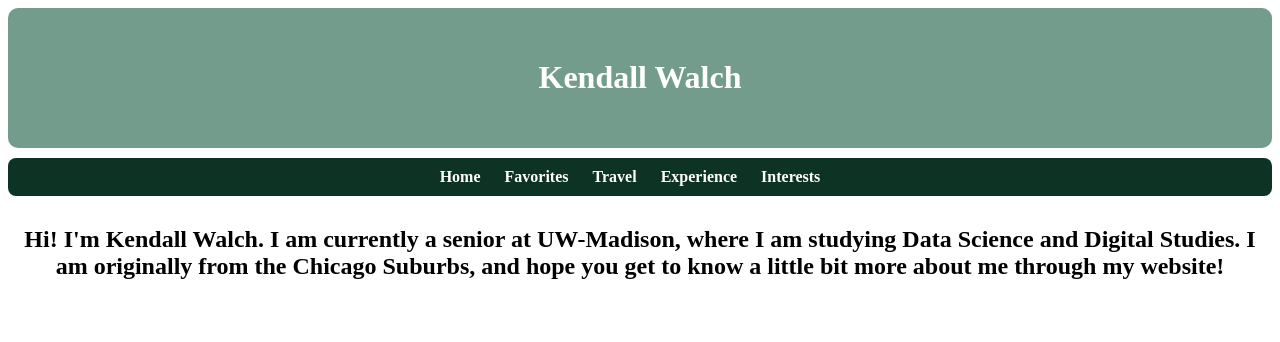
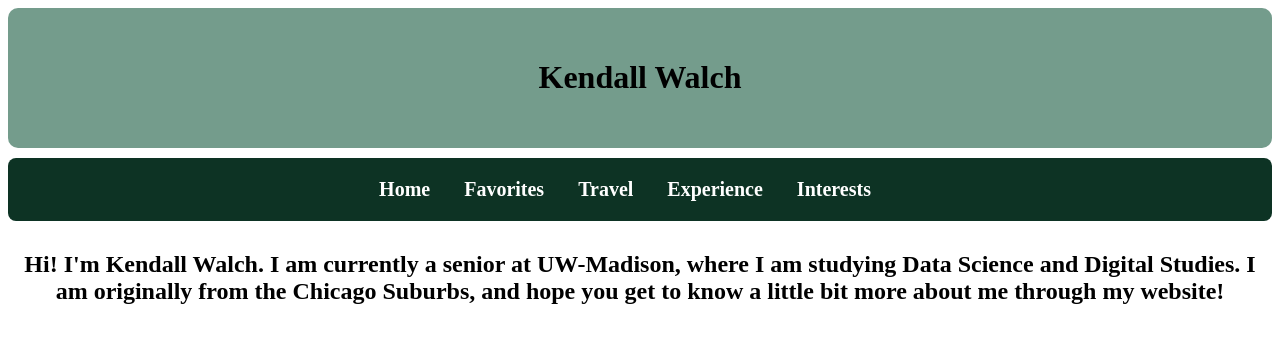
Before and after one commit to kwalch24/kwalch24.github.io, a plain HTML site: page index.html in a window 1280 px wide. Drawn offline with Linux system fonts and the light colour scheme.

Commit message:
Add files via upload

```diff
--- a/style.css
+++ b/style.css
@@ -1,7 +1,7 @@
 /* Header styling */
 header {
     background-color: #749C8C;
-    color: white;
+    color: black;
     text-align: center;
     padding: 30px 0;
     border-radius: 10px;
@@ -11,7 +11,7 @@ header {
 nav {
     background-color: #0D3324;
     text-align: center;
-    padding: 10px 0;
+    padding: 20px 0;
     margin-top: 10px;
     border-radius: 8px;
 }
@@ -24,13 +24,14 @@ nav ul {
 
 nav li {
     display: inline-block;
-    margin-right: 20px;
+    margin-right: 30px;
 }
 
 nav a {
     color: white;
     text-decoration: none;
     font-weight: bold;
+    font-size: 20px;
 }
 
 nav a:hover {
```
